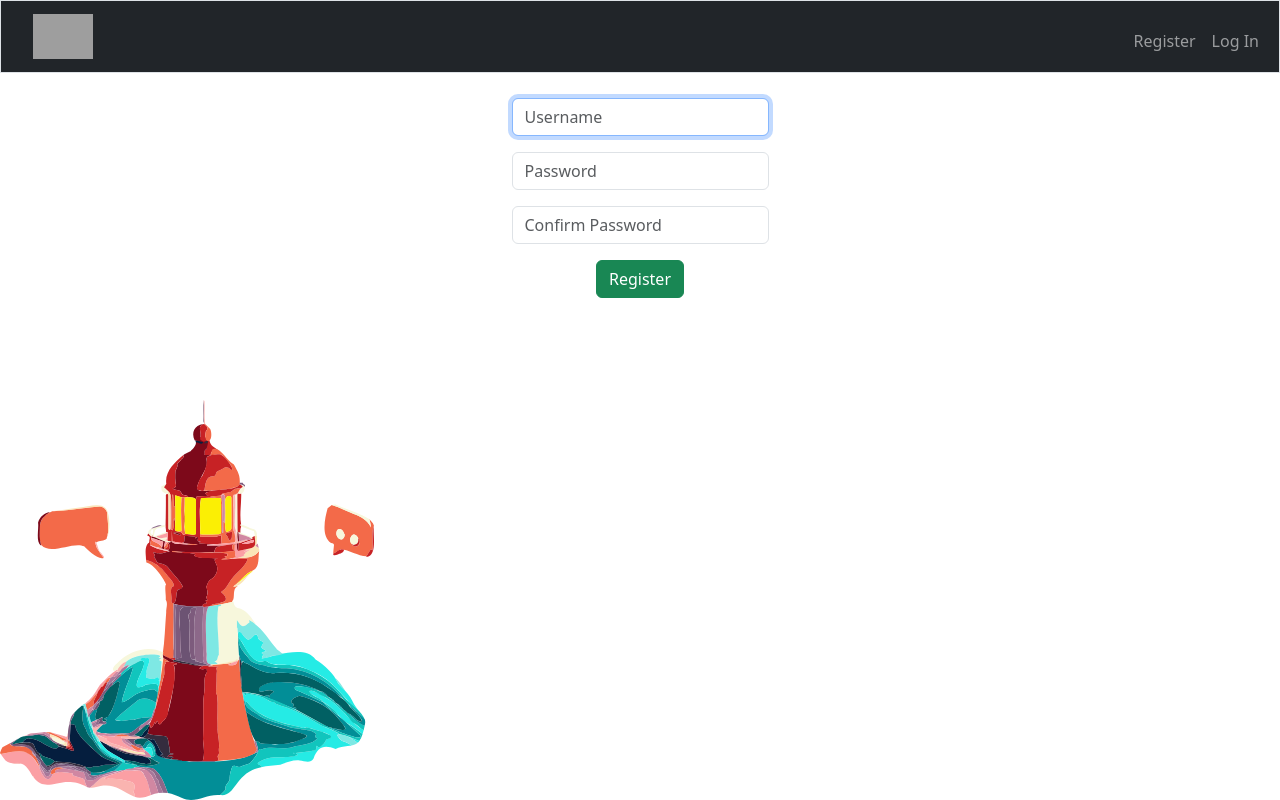
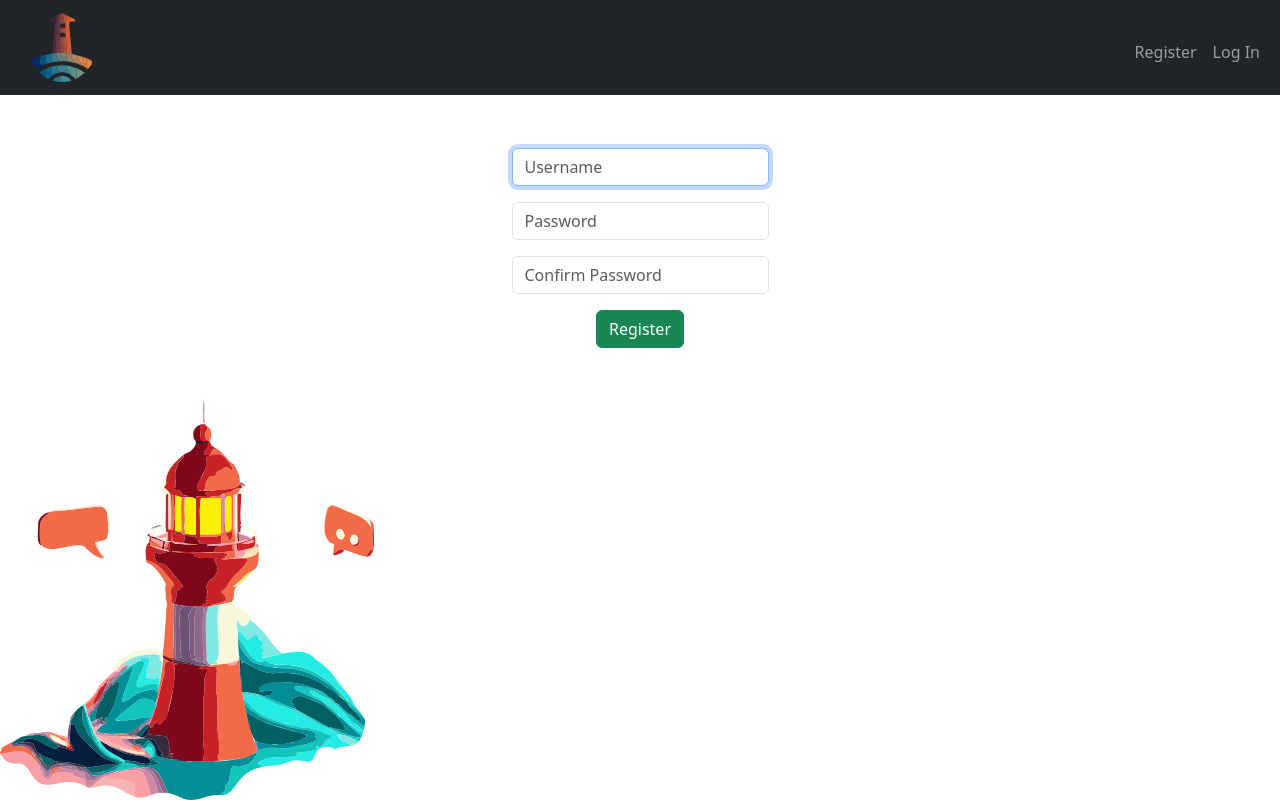
Before and after one commit to Tablerase/Vigie, a Flask app: page /register in a window 1280 px wide. Run offline with Flask 3, Linux system fonts and the light colour scheme; some libraries are stand-ins or nearby versions; grey boxes are pictures that could not be loaded.

Commit message:
edit in image address

```diff
--- a/templates/layout.html
+++ b/templates/layout.html
@@ -78,9 +78,9 @@
     </header>
     {% else %}
     <header>
-        <nav class="bg-dark border navbar navbar-expand-md navbar-dark fixed-top">
+        <nav class="bg-dark navbar navbar-expand-md navbar-dark fixed-top">
             <div class="container-fluid">
-                <a class="navbar-brand" href="/"><img src="/static/Media/Logo Vigie.svg" alt="Vigie" draggable="false" width="60px" id="logovigie"></a>
+                <a class="navbar-brand" href="/"><img src="/static/Media/Logo_Vigie.svg" alt="Vigie" draggable="false" width="60px" id="logovigie"></a>
                 <button aria-controls="navbar" aria-expanded="false" aria-label="Toggle navigation" class="navbar-toggler" data-bs-target="#navbar" data-bs-toggle="collapse" type="button">
                     <span class="navbar-toggler-icon"></span>
                 </button>
--- a/templates/login.html
+++ b/templates/login.html
@@ -5,6 +5,7 @@
 {% endblock %}
 
 {% block main %}
+<section style="padding-top: 50px;">
     <form action="/login" method="post">
         <div class="mb-3">
             <input autocomplete="off" autofocus class="form-control mx-auto w-auto" id="username" name="username" placeholder="Username" type="text">
@@ -15,4 +16,5 @@
         <button class="btn btn-primary" type="submit">Log In</button>
     </form>
     <img src="/static/Media/light_house.svg" draggable="false" alt="background light house" class="position-absolute start-0 bottom-0" height="50%">
+</section>
 {% endblock %}
--- a/templates/register.html
+++ b/templates/register.html
@@ -5,6 +5,7 @@
 {% endblock %}
 
 {% block main %}
+<section style="padding-top: 50px;">
     <form action="/register" method="post">
         <div class="mb-3">
             <input autocomplete="off" autofocus class="form-control mx-auto w-auto" id="username" name="username" placeholder="Username" type="text">
@@ -18,4 +19,5 @@
         <button class="btn btn-success" type="submit">Register</button>
     </form>
     <img src="/static/Media/light_house.svg" draggable="false" alt="background light house" class="position-absolute start-0 bottom-0" height="50%">
+</section>
 {% endblock %}
```
Also changed, not shown: static/Logo.png (deleted), vigie.db, 2 other files.
